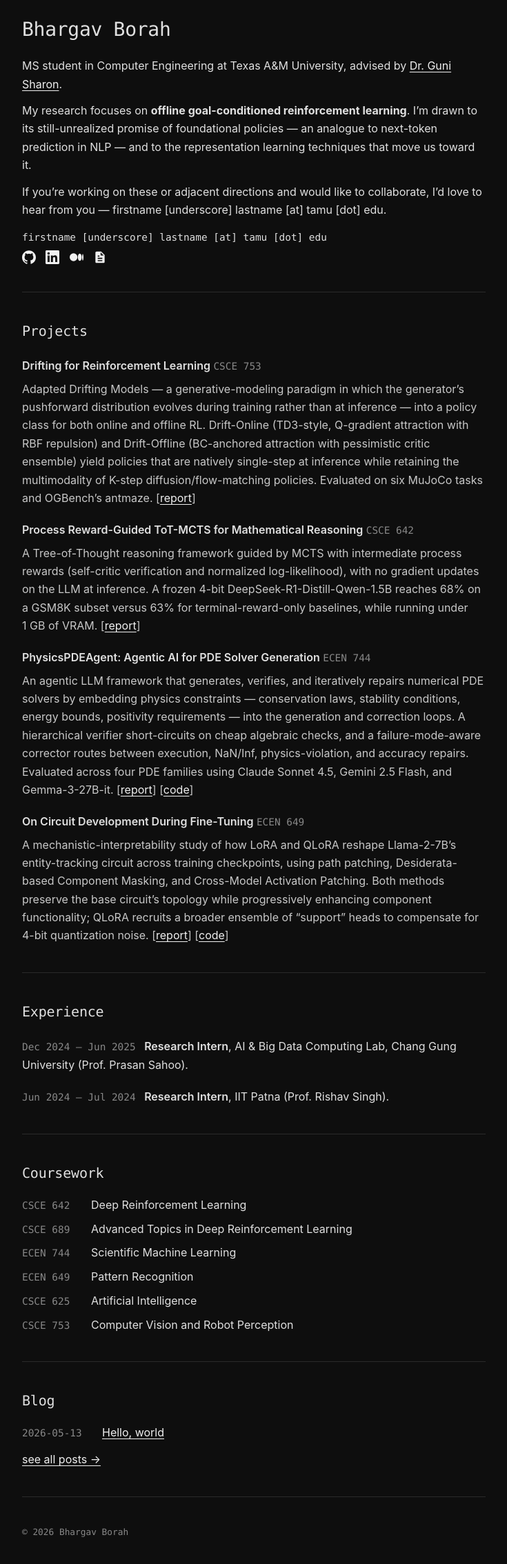
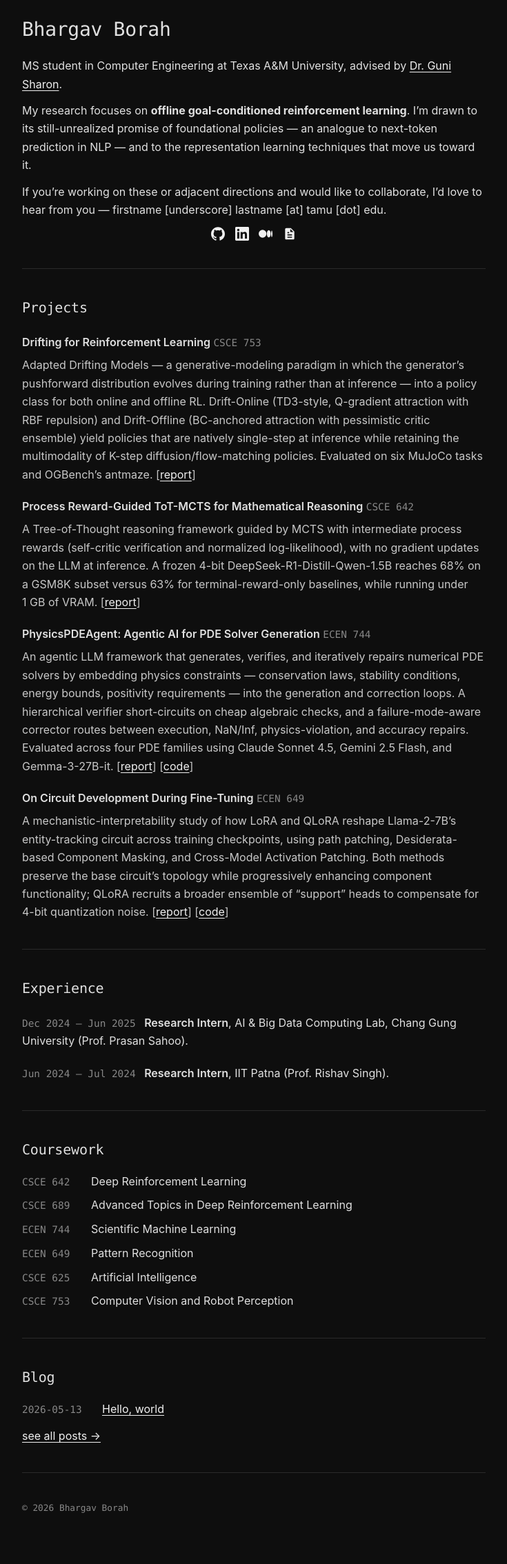
Before and after one commit to bhargav-borah/bhargav-borah.github.io, a Jekyll site: the page built from index.html, in a window 1280 px wide, cut to the strip 208-2504 px from the top of the page. Shown: the top 2268 px of the strip at 69% size, without its empty margins (272-1007 px from the left). Built offline with Jekyll 4.4.1, drawn with Linux system fonts in a browser that asks for light colours.

Commit message:
centered links, removed redundant email reference, added more plausible budgies

```diff
--- a/assets/css/style.css
+++ b/assets/css/style.css
@@ -92,8 +92,9 @@ hr {
   display: flex;
   flex-wrap: wrap;
   align-items: center;
+  justify-content: center;
   gap: 0.9rem;
-  margin-top: 0.25rem;
+  margin-top: 0.75rem;
 }
 
 .contact a {
--- a/index.html
+++ b/index.html
@@ -19,7 +19,6 @@ layout: default
     If you&rsquo;re working on these or adjacent directions and would like to collaborate,
     I&rsquo;d love to hear from you &mdash; firstname [underscore] lastname [at] tamu [dot] edu.
   </p>
-  <p class="email">firstname [underscore] lastname [at] tamu [dot] edu</p>
   <p class="contact">
     <a href="https://github.com/bhargav-borah" aria-label="GitHub" title="GitHub">
       <svg class="icon" viewBox="0 0 24 24" aria-hidden="true"><path d="M12 .297c-6.63 0-12 5.373-12 12 0 5.303 3.438 9.8 8.205 11.385.6.113.82-.258.82-.577 0-.285-.01-1.04-.015-2.04-3.338.724-4.042-1.61-4.042-1.61C4.422 18.07 3.633 17.7 3.633 17.7c-1.087-.744.084-.729.084-.729 1.205.084 1.838 1.236 1.838 1.236 1.07 1.835 2.809 1.305 3.495.998.108-.776.417-1.305.76-1.605-2.665-.3-5.466-1.332-5.466-5.93 0-1.31.465-2.38 1.235-3.22-.135-.303-.54-1.523.105-3.176 0 0 1.005-.322 3.3 1.23.96-.267 1.98-.399 3-.405 1.02.006 2.04.138 3 .405 2.28-1.552 3.285-1.23 3.285-1.23.645 1.653.24 2.873.12 3.176.765.84 1.23 1.91 1.23 3.22 0 4.61-2.805 5.625-5.475 5.92.42.36.81 1.096.81 2.22 0 1.606-.015 2.896-.015 3.286 0 .315.21.69.825.57C20.565 22.092 24 17.592 24 12.297c0-6.627-5.373-12-12-12"/></svg>
```
Also changed, not shown: assets/favicon.svg.
